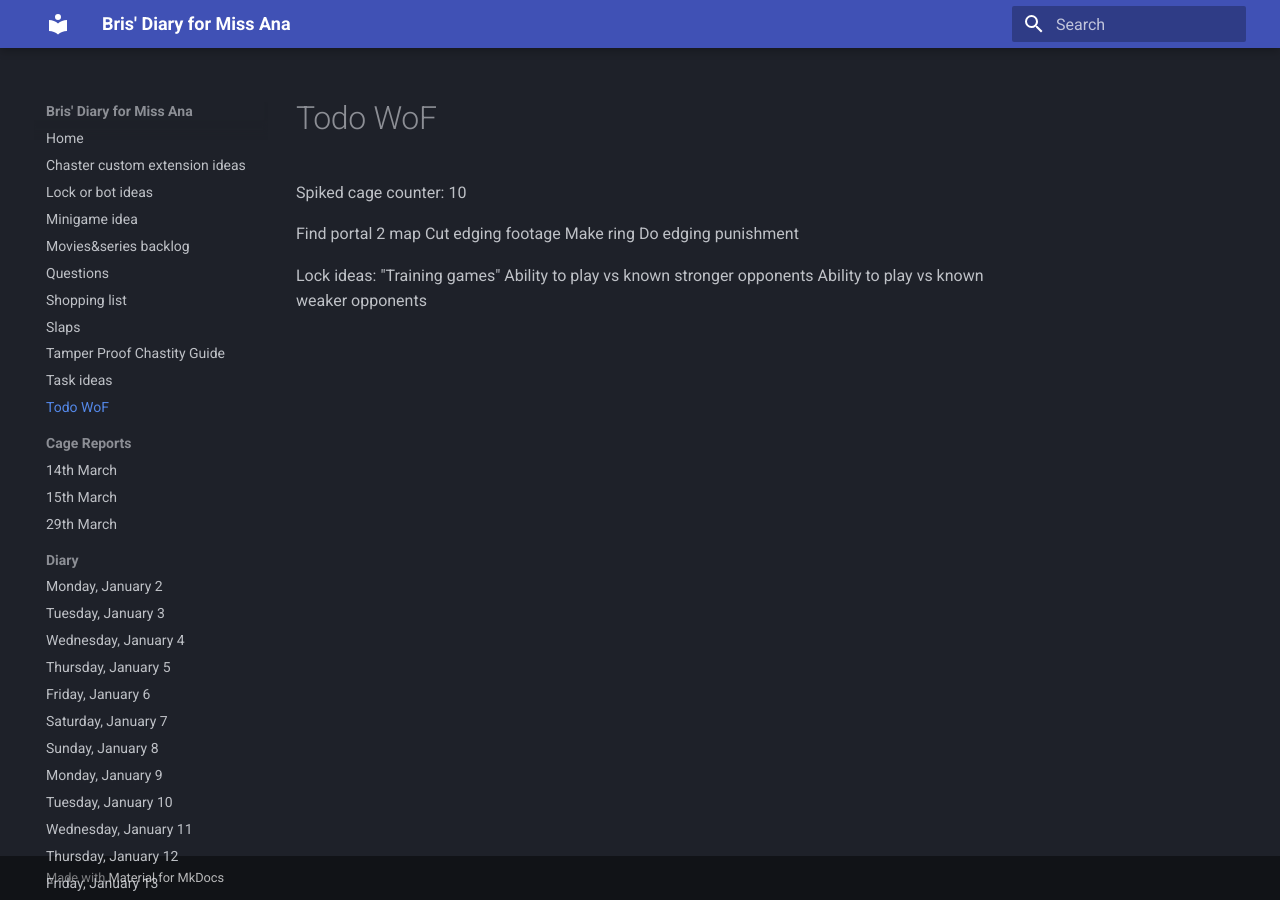
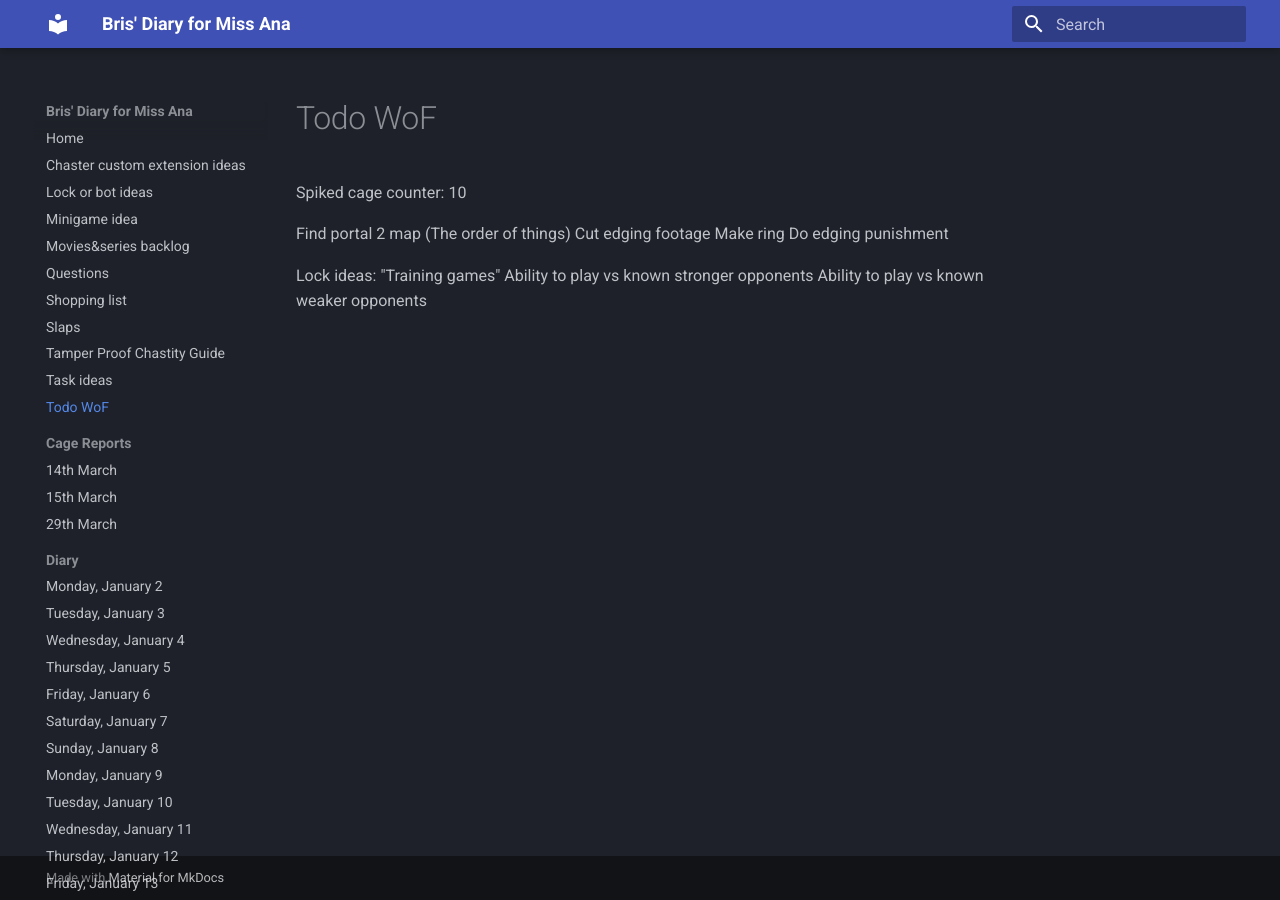
Before and after one commit to bris00/DFMA, an MkDocs documentation site: the page built from diary/Todo - WoF.md, in a window 1280 px wide. Built offline with MkDocs 1.6.1 and Material for MkDocs 9.7.7, drawn with Linux system fonts in a browser that asks for light colours.

Commit message:
vault backup: 2023-05-29 20:55:46
Affected files:
diary/Todo - WoF.md

```diff
--- a/diary/Todo - WoF.md
+++ b/diary/Todo - WoF.md
@@ -1,6 +1,6 @@
 Spiked cage counter: 10
 
-Find portal 2 map
+Find portal 2 map (The order of things)
 Cut edging footage
 Make ring
 Do edging punishment
```
